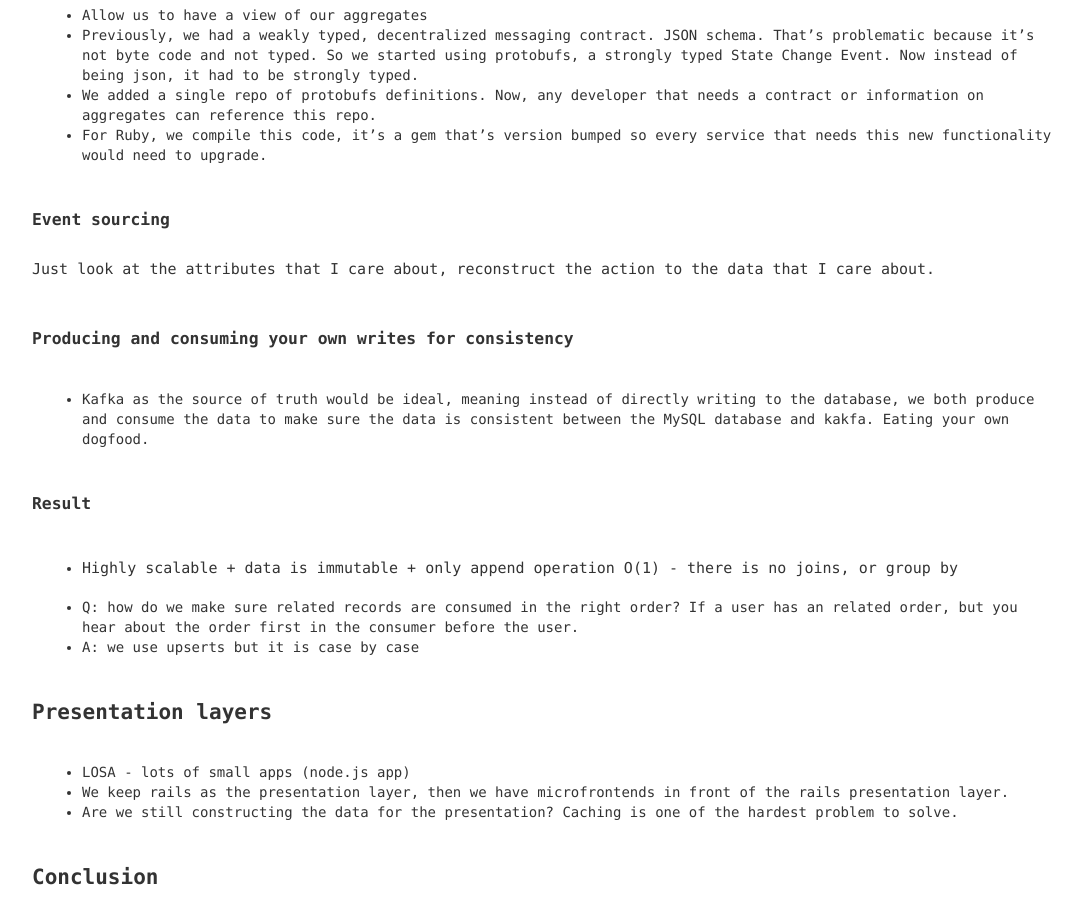
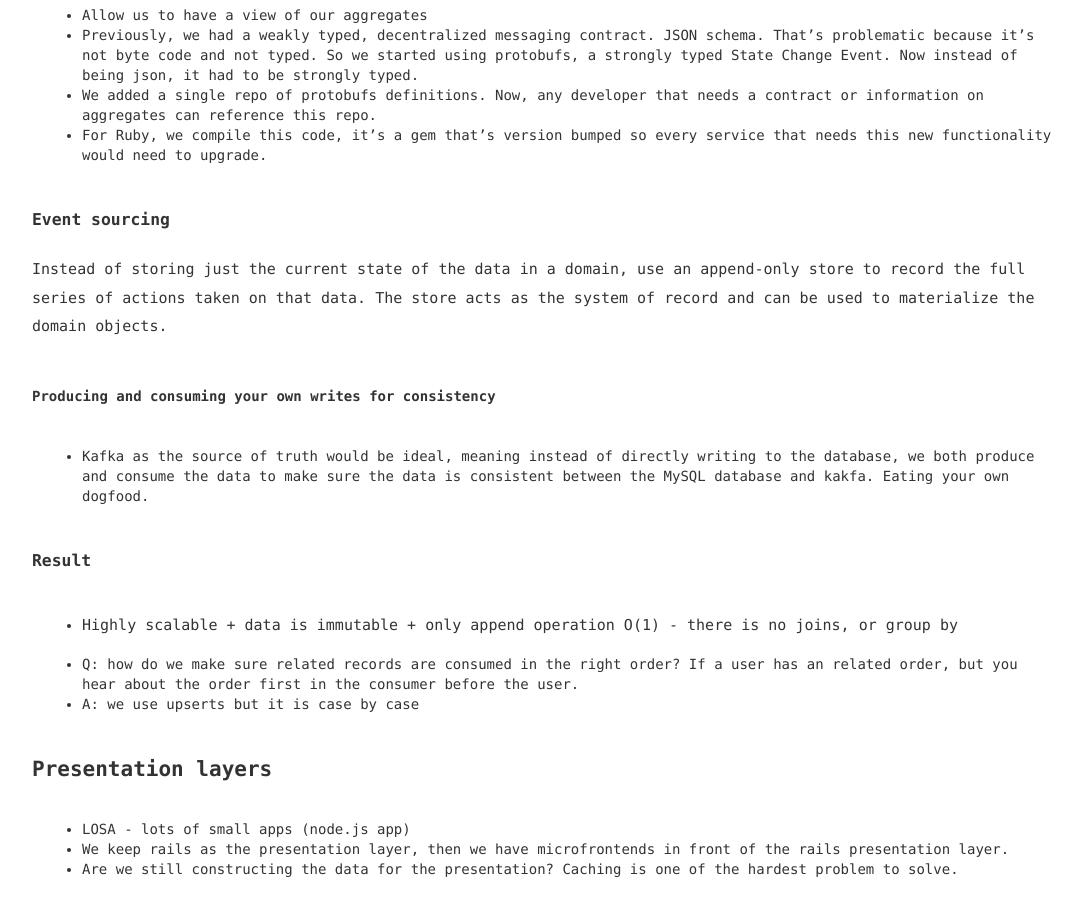
Before and after one commit to fengtingzhang/blog, a Jekyll site: the page built from _posts/2018-02-06-from-ruby-on-rails-to-event-driven-microservices.md, in a window 1280 px wide and 900 px high, scrolled down 3839 px. Shown: the whole window, without its empty margins (96-1178 px from the left). Built offline with Jekyll 4.4.1, drawn with Linux system fonts in a browser that asks for light colours.

Commit message:
Update 2018-02-06-from-ruby-on-rails-to-event-driven-microservices.md

```diff
--- a/_posts/2018-02-06-from-ruby-on-rails-to-event-driven-microservices.md
+++ b/_posts/2018-02-06-from-ruby-on-rails-to-event-driven-microservices.md
@@ -115,9 +115,9 @@ GigUpdated bad
 * For Ruby, we compile this code, it's a gem that's version bumped so every service that needs this new functionality would need to upgrade.
 
 ### Event sourcing
-Just look at the attributes that I care about, reconstruct the action to the data that I care about.
+Instead of storing just the current state of the data in a domain, use an append-only store to record the full series of actions taken on that data. The store acts as the system of record and can be used to materialize the domain objects.
 
-### Producing and consuming your own writes for consistency
+#### Producing and consuming your own writes for consistency
 * Kafka as the source of truth would be ideal, meaning instead of directly writing to the database, we both produce and consume the data to make sure the data is consistent between the MySQL database and kakfa. Eating your own dogfood.
 
 ### Result
```
